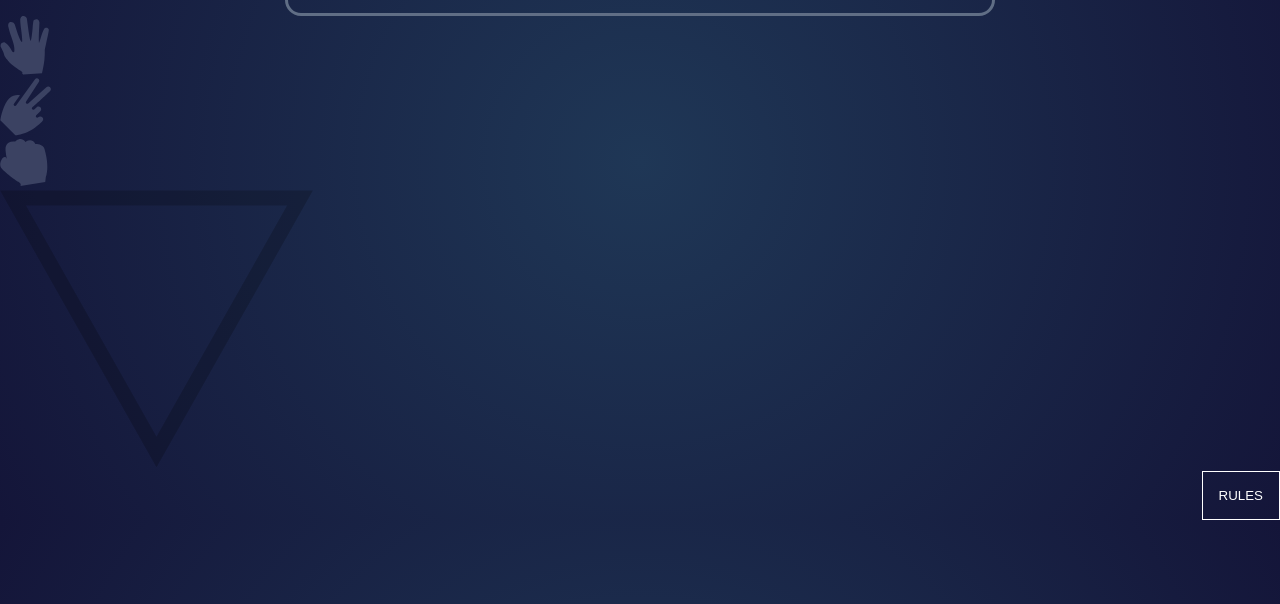
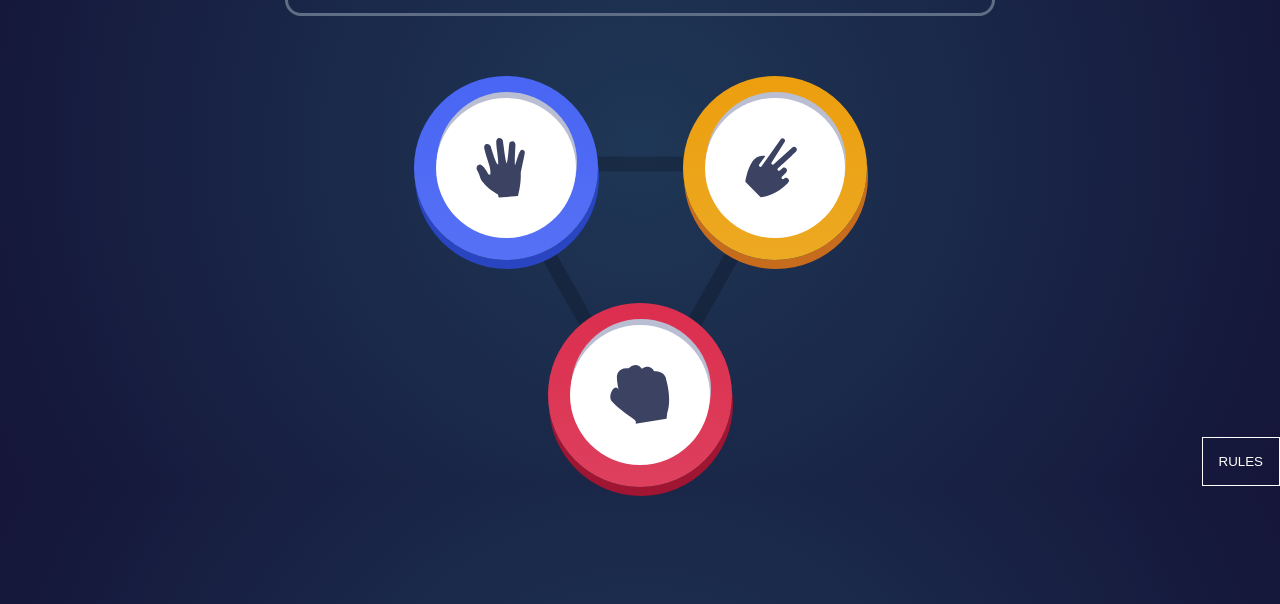
Before and after one commit to UTKUC3NGIZ/Rock-Paper-Scissors-Game, a plain HTML site: page index.html in a window 1280 px wide. Shown: the part 196-800 px from the top of the page. Drawn offline with Linux system fonts and the light colour scheme.

Commit message:
section completed

```diff
--- a/assets/css/main.scss
+++ b/assets/css/main.scss
@@ -39,7 +39,51 @@ body {
   }
 }
 
-section {
+.game {
+  display: flex;
+  justify-content: center;
+  margin-top: 140px;
+  &__boxDiv {
+    position: relative;
+    display: flex;
+    justify-content: center;
+    align-items: flex-end;
+  }
+  &__box {
+    position: absolute;
+    padding: 22px;
+    border-radius: 50%;
+    &:nth-child(1) {
+      left: -70px;
+      top: -80px;
+      background: linear-gradient(180deg, $Paper);
+      box-shadow: 1px 9px 0px 0px #2945C2;
+    }
+    &:nth-child(2) {
+      right: -70px;
+      top: -80px;
+      background: linear-gradient(180deg, $Scissors);
+      box-shadow: 1px 9px 0px 0px #C76C1D;
+    }
+    &:nth-child(3) {
+      background: linear-gradient(180deg, $Rock);
+      box-shadow: 1px 9px 0px 0px #9F1532;
+      bottom: -50px;
+    }
+    &:nth-child(4) {
+    }
+  }
+  &__boxInner {
+    width: 60px;
+    height: 60px;
+    display: flex;
+    background-color: white;
+    box-shadow: 1px -6px 0px 0px #BABED2;
+    border-radius: 50%;
+    padding: 40px;
+  }
+  &__background {
+  }
 }
 
 .footer {
--- a/index.html
+++ b/index.html
@@ -30,26 +30,24 @@
       <div class="game__boxDiv">
         <div class="game__box">
           <div class="game__boxInner">
-            <a href=""><img src="assets/images/icon-paper.svg" alt="" /></a>
+            <img src="assets/images/icon-paper.svg" alt="" />
           </div>
         </div>
 
-        <div>
-          <div>
-            <a href=""><img src="assets/images/icon-scissors.svg" alt="" /></a>
+        <div class="game__box">
+          <div class="game__boxInner">
+            <img src="assets/images/icon-scissors.svg" alt="" />
           </div>
         </div>
 
-        <div>
-          <div>
-            <a href=""><img src="assets/images/icon-rock.svg" alt="" /></a>
+        <div class="game__box">
+          <div class="game__boxInner">
+            <img src="assets/images/icon-rock.svg" alt="" />
           </div>
         </div>
 
-        <div>
-          <div>
-           <a href=""> <img src="assets/images/bg-triangle.svg" alt="" /></a>
-          </div>
+        <div class="game__background">
+          <img src="assets/images/bg-triangle.svg" alt="" />
         </div>
       </div>
     </section>
```
Also changed, not shown: assets/css/main.css, 1 other file.
